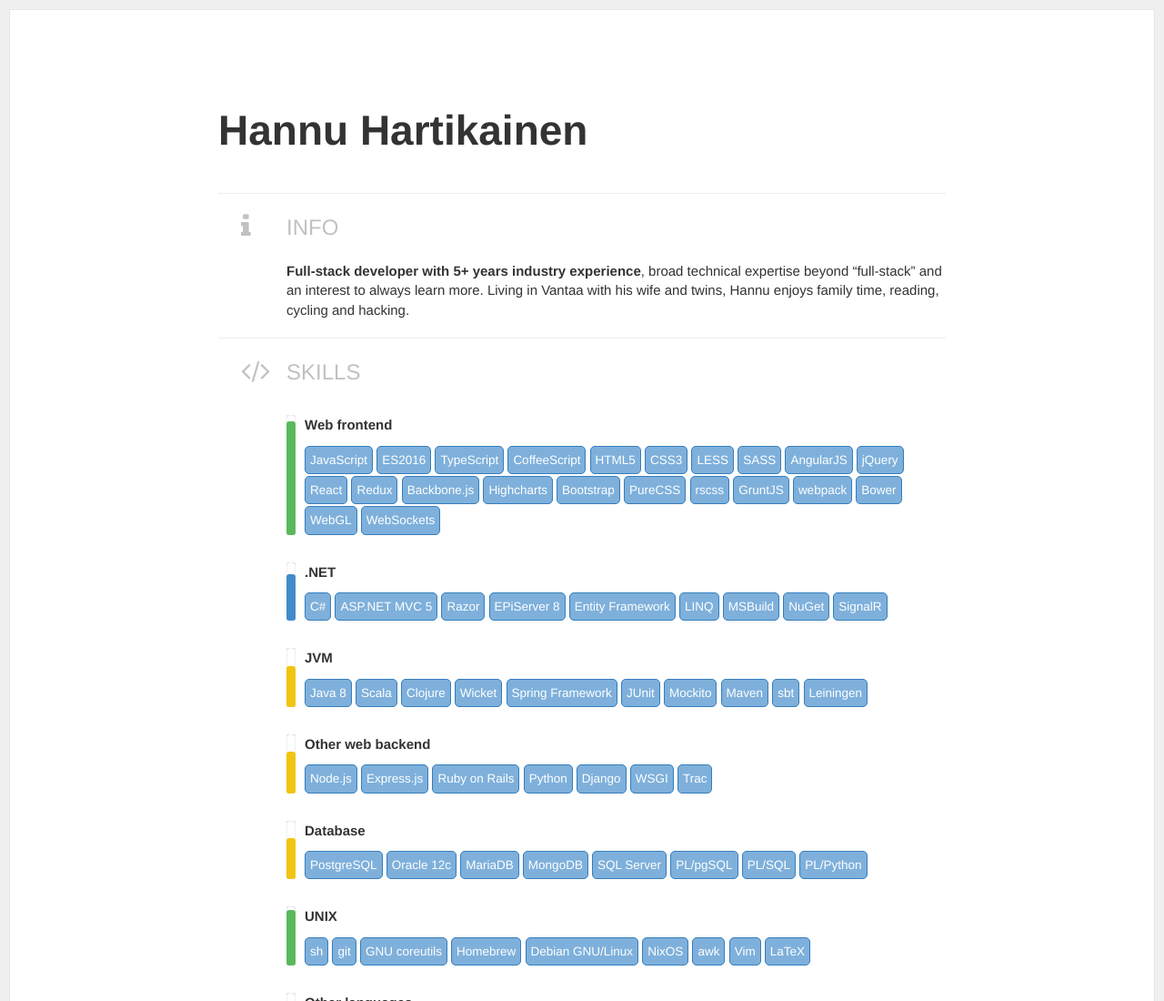
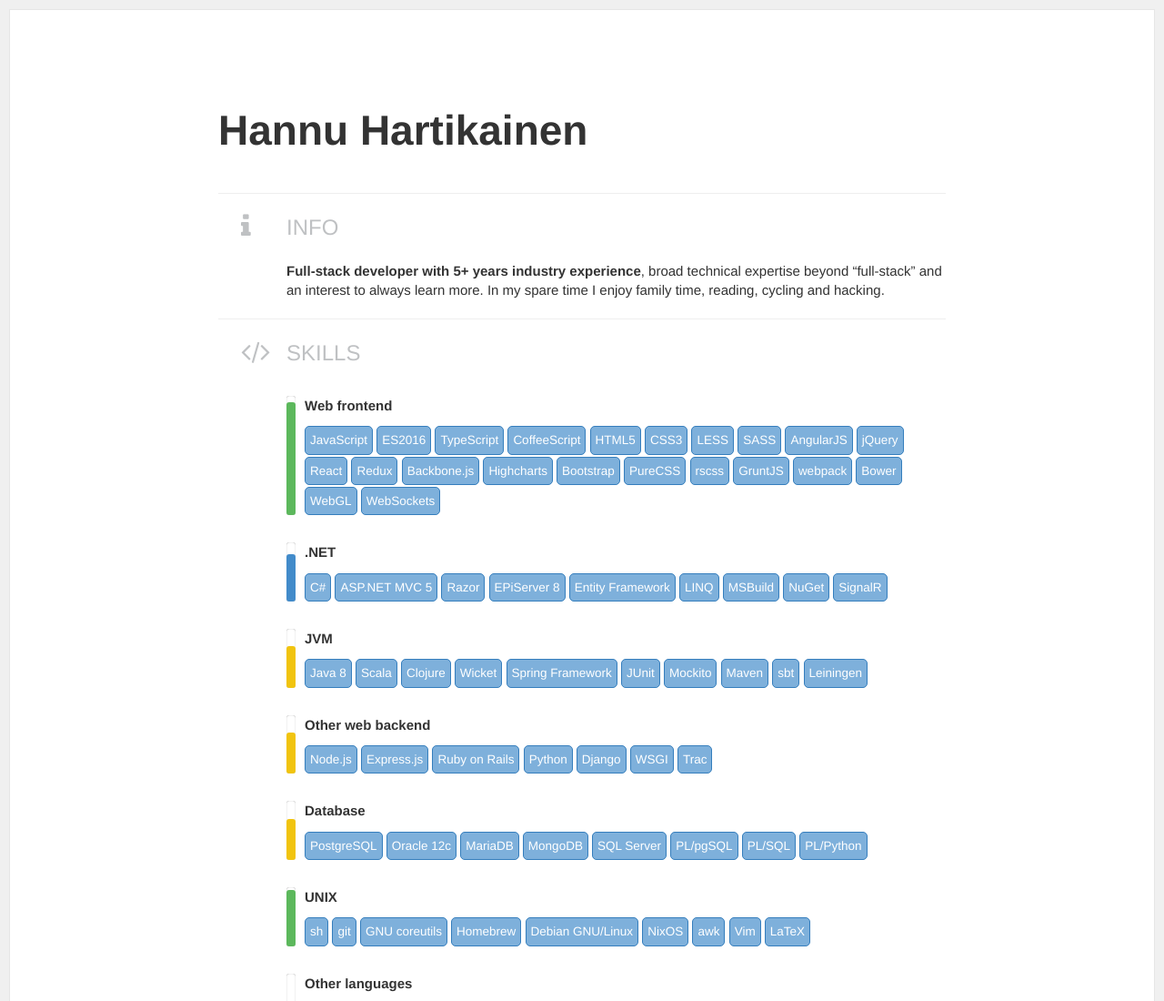
Before and after one commit to dancek/cv, a plain HTML site: page index.html in a window 1280 px wide. Shown: the top 1100 px of the page at 91% size. Drawn offline with Linux system fonts and the light colour scheme.

```diff
--- a/index.html
+++ b/index.html
@@ -229,8 +229,8 @@
 
                     </header> <strong>Full-stack developer with 5+ years industry experience</strong>,
                     broad technical expertise beyond “full-stack” and an interest to always
-                    learn more. Living in Vantaa with his wife and twins, Hannu enjoys family
-                    time, reading, cycling and hacking.</section>
+                    learn more. In my spare time I enjoy family time, reading, cycling and
+                    hacking.</section>
                 <hr>
                 <section id="skills">
                     <header>
```
Also changed, not shown: print.html (+2 -2 lines).
